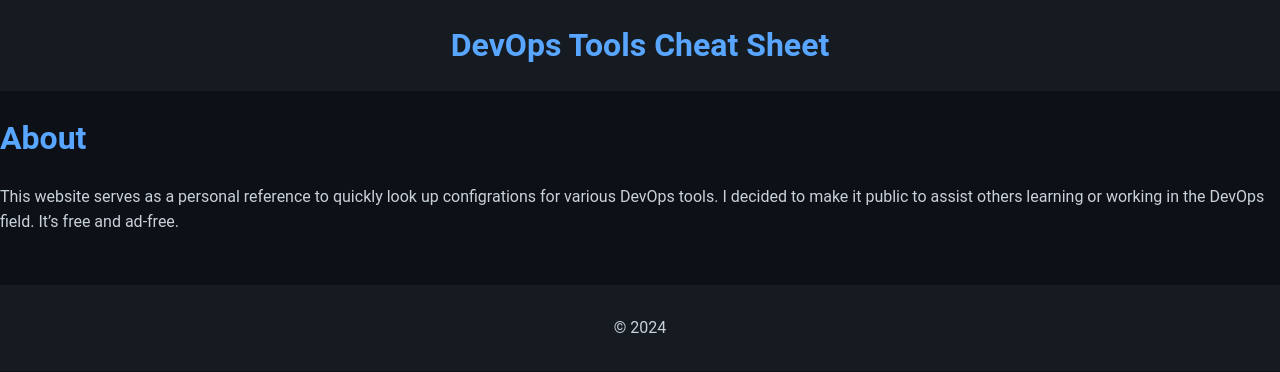
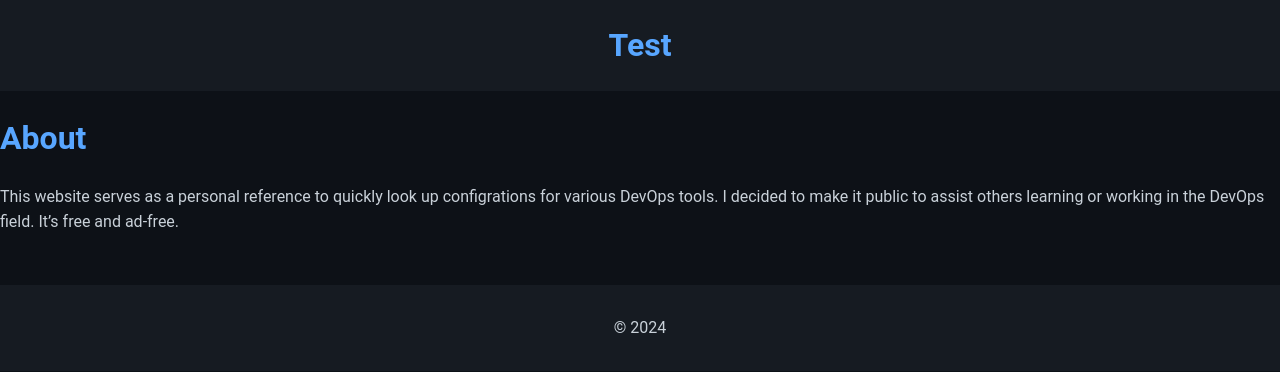
Before and after one commit to nediol/nediol.github.io, a Jekyll site: the page built from about.md, in a window 1280 px wide. Shown: the top 372 px of the page. Built offline with Jekyll 4.4.1, drawn with Linux system fonts in a browser that asks for light colours.

Commit message:
Update _config.yml

```diff
--- a/_config.yml
+++ b/_config.yml
@@ -1,4 +1,4 @@
-title: "DevOps Tools Cheat Sheet"
-description: "DevOps Tools Cheat Sheet"
+title: "Test"
+description: "Test"
 markdown: kramdown
 highlighter: rouge
```
